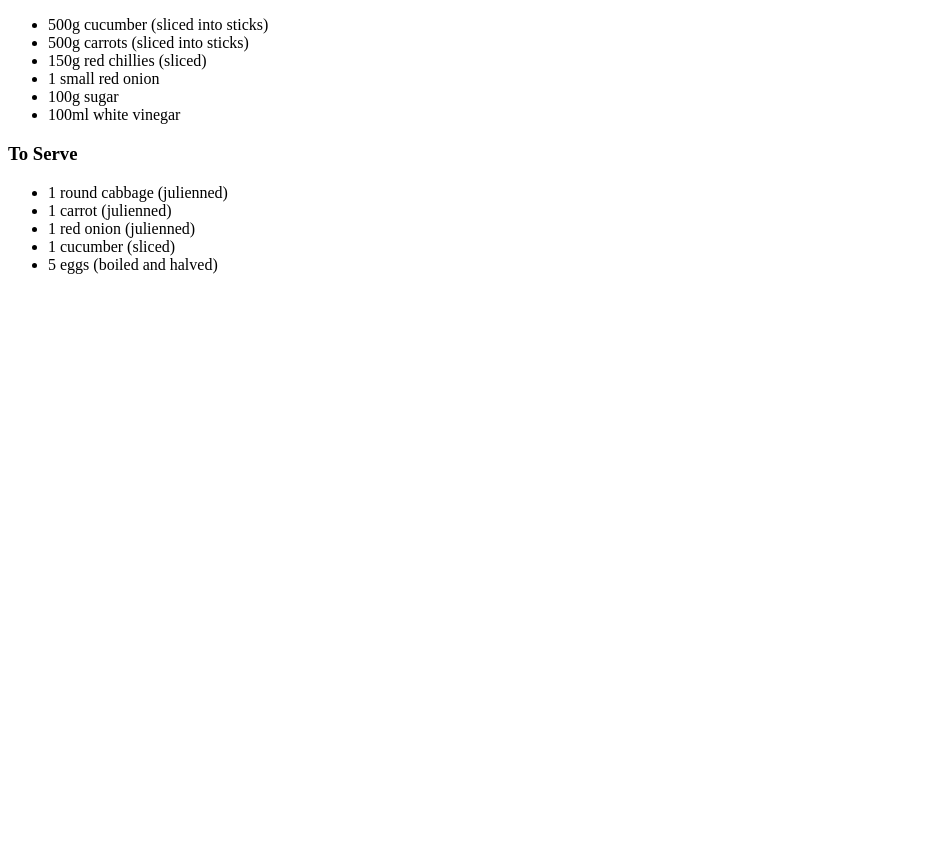
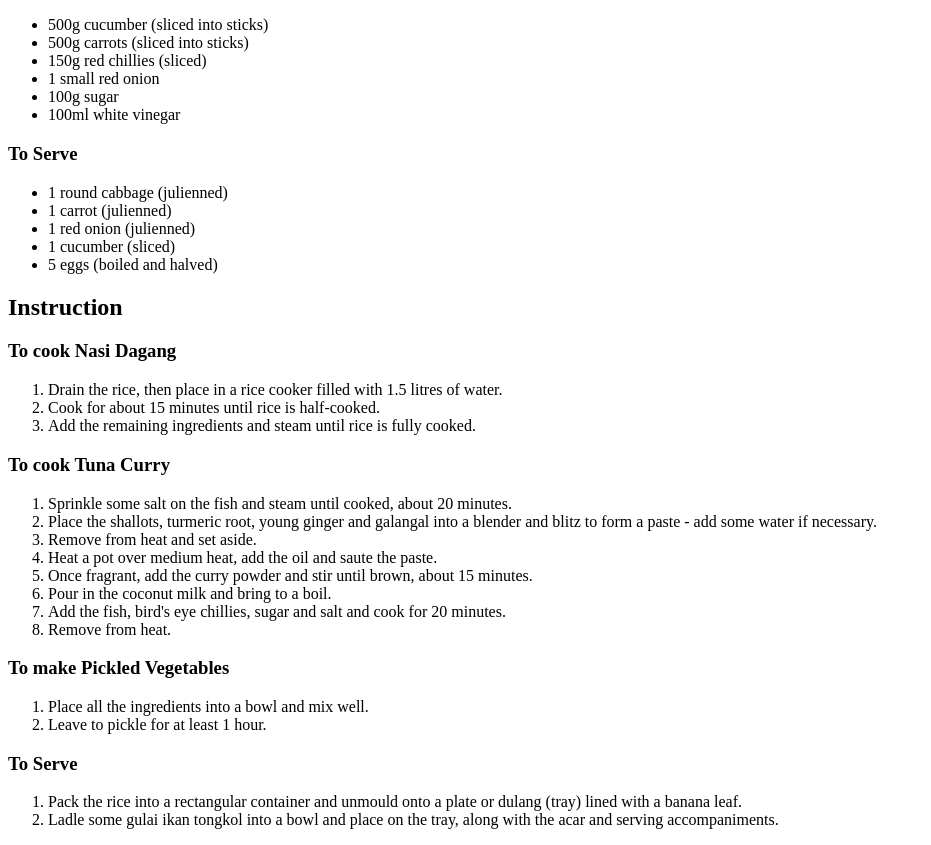
Before and after one commit to hakiminaim/odin-recipes, a plain HTML site: page recipes/nasidagang.html in a window 1280 px wide. Shown: the part 1334-2179 px from the top of the page, without its empty margins (0-931 px from the left). Before the commit the page ends 1624 px from the top, so only its background shows below. Drawn offline with Linux system fonts and the light colour scheme.

Commit message:
edit index.html by create th unordered list for recipes link and edit nasidagang.html by adding ordered list of instructions

```diff
--- a/recipes/nasidagang.html
+++ b/recipes/nasidagang.html
@@ -55,6 +55,36 @@
             <li>5 eggs (boiled and halved)</li>
         </ul>
 
+        <h2>Instruction</h2>
+
+        <h3>To cook Nasi Dagang</h3>
+        <ol>
+            <li>Drain the rice, then place in a rice cooker filled with 1.5 litres of water.</li>
+            <li>Cook for about 15 minutes until rice is half-cooked.</li>
+            <li>Add the remaining ingredients and steam until rice is fully cooked.</li>
+        </ol>
+        <h3>To cook Tuna Curry</h3>
+        <ol>
+            <li>Sprinkle some salt on the fish and steam until cooked, about 20 minutes.</li>
+            <li>Place the shallots, turmeric root, young ginger and galangal into a blender and blitz to form a paste - add some water if necessary.</li>
+            <li>Remove from heat and set aside.</li>
+            <li>Heat a pot over medium heat, add the oil and saute the paste.</li>
+            <li>Once fragrant, add the curry powder and stir until brown, about 15 minutes.</li>
+            <li>Pour in the coconut milk and bring to a boil.</li>
+            <li>Add the fish, bird's eye chillies, sugar and salt and cook for 20 minutes.</li>
+            <li>Remove from heat.</li>
+        </ol>
+        <h3>To make Pickled Vegetables</h3>
+        <ol>
+            <li>Place all the ingredients into a bowl and mix well.</li>
+            <li>Leave to pickle for at least 1 hour.</li>
+        </ol>
+        <h3>To Serve</h3>
+        <ol>
+            <li>Pack the rice into a rectangular container and unmould onto a plate or dulang (tray) lined with a banana leaf.</li>
+            <li>Ladle some gulai ikan tongkol into a bowl and place on the tray, along with the acar and serving accompaniments.</li>
+        </ol>
+
     </body>
 
 </html>
```
Also changed, not shown: index.html (+3 -2 lines).
